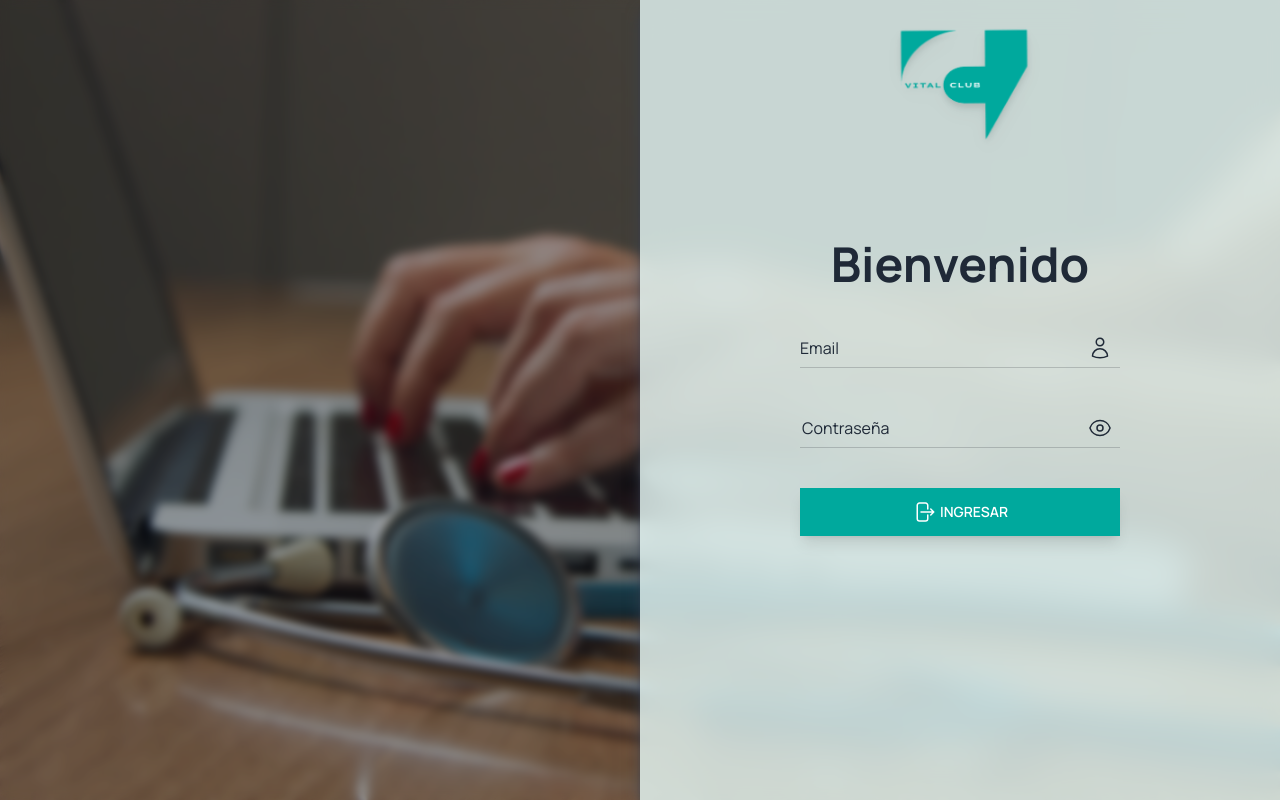
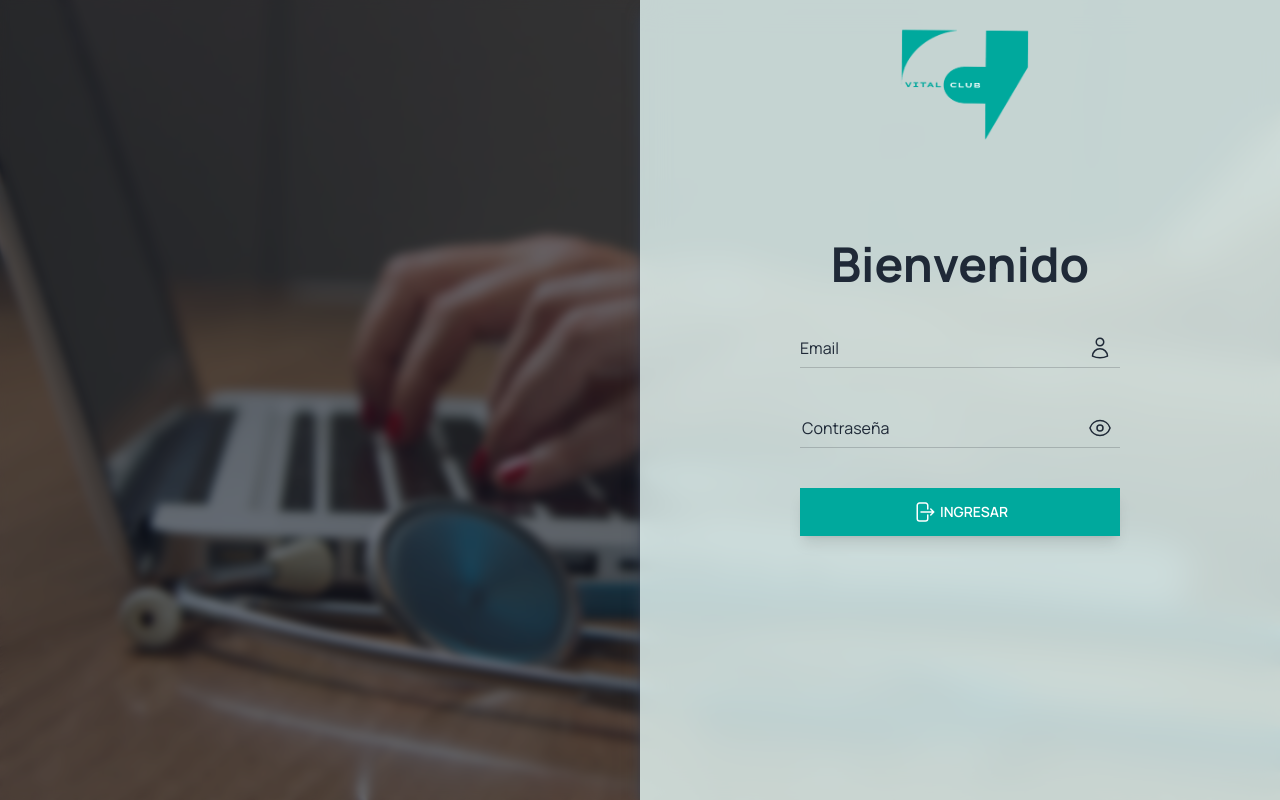
Before and after one commit to steevened/vital-labs, a React (Vite) app: page / in a window 1280 px wide. Built offline with nearby package versions, Linux system fonts and the light colour scheme; the HTML template or start-up script is replaced by a standard one.

Commit message:
deleted drop shado on login logo

```diff
--- a/src/components/Login.jsx
+++ b/src/components/Login.jsx
@@ -15,7 +15,7 @@ const Login = () => {
     <div
       className={`text-[#004841 ] relative transition-all h-full w-full min-h-screen bg-cover bg-center bg-[url('../src/assets/logo5.jpg')] `}
     >
-      <div className="absolute top-0 left-0 w-full h-full bg-gray-900/40 backdrop-blur-sm"></div>
+      <div className="absolute top-0 left-0 w-full h-full bg-gray-900/60 backdrop-blur-sm"></div>
       <div className="w-full transition-all sm:w-2/3 md:w-1/2 h-full bg-[#EAFDFA]/80 backdrop-blur-lg absolute right-0 shadow-lg shadow-gray-700 flex flex-col items-center justify-center">
         <h1 className="text-center mt-10 text-5xl font-bold">Bienvenido</h1>
         <form className="w-2/3 max-w-xs mx-auto mb-16">
@@ -50,7 +50,7 @@ const Login = () => {
             Ingresar
           </button>
 
-          <div className="absolute w-36 h-36 z-10 top-7 -translate-x-1/2 left-1/2 -rotate-[0.5deg] drop-shadow-lg ">
+          <div className="absolute w-36 h-36 z-10 top-7 -translate-x-1/2 left-1/2 rotate-[0.5deg] ">
             <img src={logo} alt="logo" />
           </div>
         </form>
```
